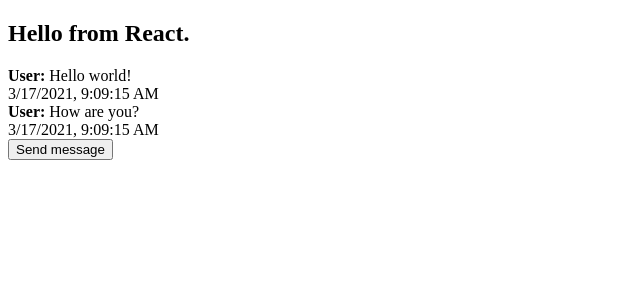
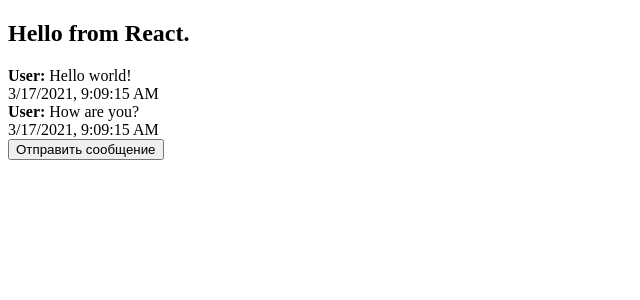
Before and after one commit to audetv/reactjs-basic-course, a React app: page / in a window 1280 px wide. Shown: the top 300 px of the page, without its empty margins (0-640 px from the left). Built offline with nearby package versions, Linux system fonts and the light colour scheme.

Commit message:
Reformatted Messages code

```diff
--- a/src/components/Messages/Messages.jsx
+++ b/src/components/Messages/Messages.jsx
@@ -1,4 +1,4 @@
-import {Component} from 'react';
+import { Component } from 'react';
 import './Messages.scss'
 
 class Messages extends Component {
@@ -25,9 +25,11 @@
   };
 
   addMessage() {
-    this.setState({messages: [
-      ...this.state.messages, {text: 'Whassap?', author: 'User', date: new Date()}
-      ]});
+    this.setState({
+      messages: [
+        ...this.state.messages, { text: 'Whassap?', author: 'User', date: new Date() }
+      ]
+    });
   };
 
   getRandomAnswer() {
@@ -37,7 +39,7 @@
       'My name is Robot.',
       'I am smart Robot 2.0.'
     ];
-    return {text: answers[Math.floor(Math.random() * 4)], author: 'Robot', date: new Date()};
+    return { text: answers[Math.floor(Math.random() * 4)], author: 'Robot', date: new Date() };
   };
 
   componentDidUpdate() {
@@ -57,18 +59,18 @@
       <>
         <div className='messages'>
           {messages.map((item, index) => (
-            <MessageItem key={index} message={item}/>
+            <MessageItem key={index} message={item} />
           ))}
         </div>
 
-        <button onClick={this.addMessage.bind(this)}>Send message</button>
+        <button onClick={this.addMessage.bind(this)}>Отправить сообщение</button>
       </>
     );
   };
 }
 
 const MessageItem = (props) => {
-  const {text, author, date} = props.message;
+  const { text, author, date } = props.message;
   return <div className='message-item'>
     <span>{author}:&nbsp;</span>
     {text}<br />
@@ -76,4 +78,4 @@
   </div>;
 };
 
-export {Messages};
+export { Messages };
```
